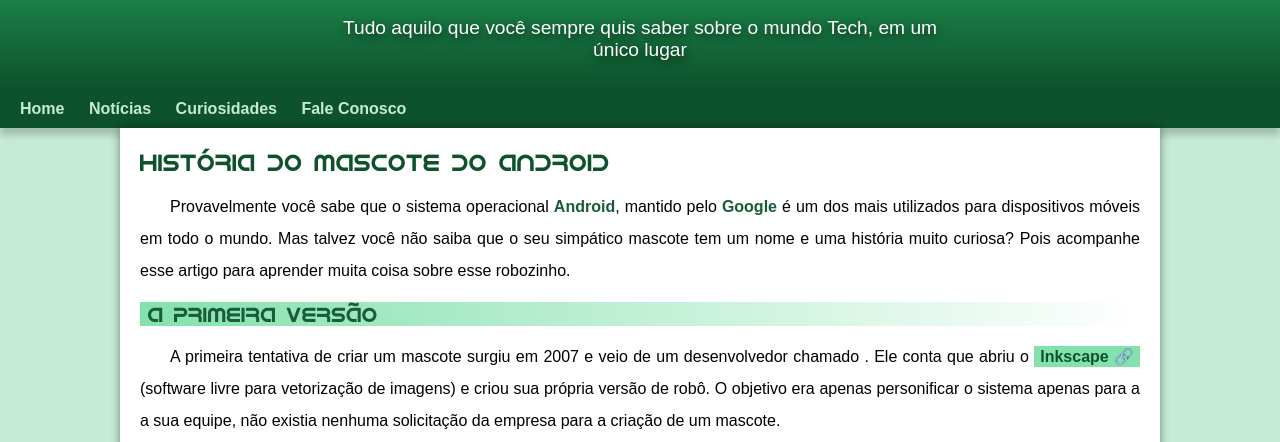
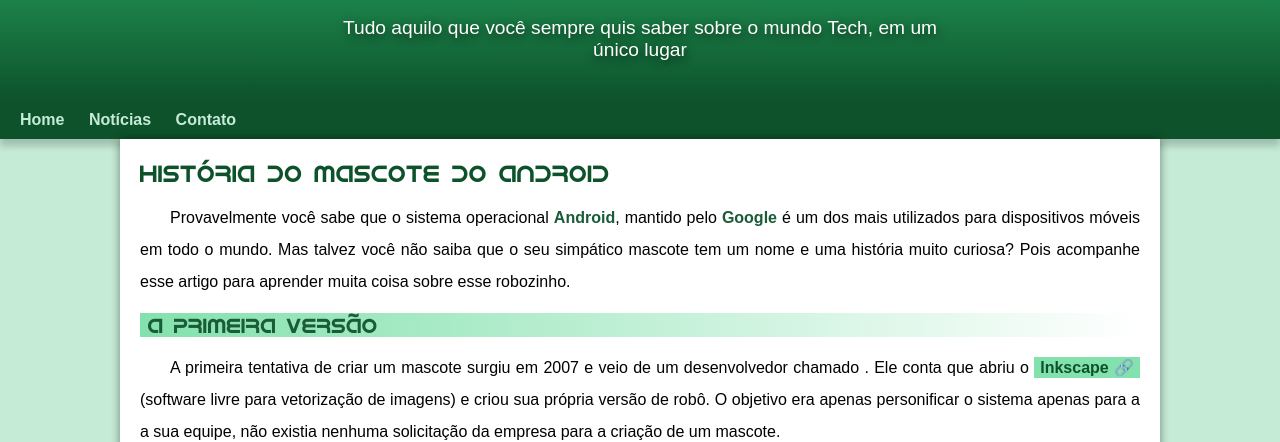
Before and after one commit to emersonbusson/projeto-android, a plain HTML site: page index.html in a window 1280 px wide. Shown: the part 100-542 px from the top of the page. Drawn offline with Linux system fonts and the light colour scheme.

Commit message:
mudanças no nav para não quebrar em dispositivos moveis

```diff
--- a/estilo/style.css
+++ b/estilo/style.css
@@ -72,6 +72,7 @@ header > p {
     padding-right: 10px;
     padding-left: 10px;
     margin: auto;
+    padding-bottom: 20px;
     text-shadow: 1px 3px 10px rgba(0, 0, 0, 0.637);
 
 }
--- a/index.html
+++ b/index.html
@@ -15,8 +15,8 @@
         <nav>
             <a href="#">Home</a>
             <a href="#">Notícias</a>
-            <a href="#">Curiosidades</a>
-            <a href="#">Fale Conosco</a>
+            <!-- <a href="#">Curiosidades</a> -->
+            <a href="#">Contato</a>
         </nav>
         <main>
             <article>
```
